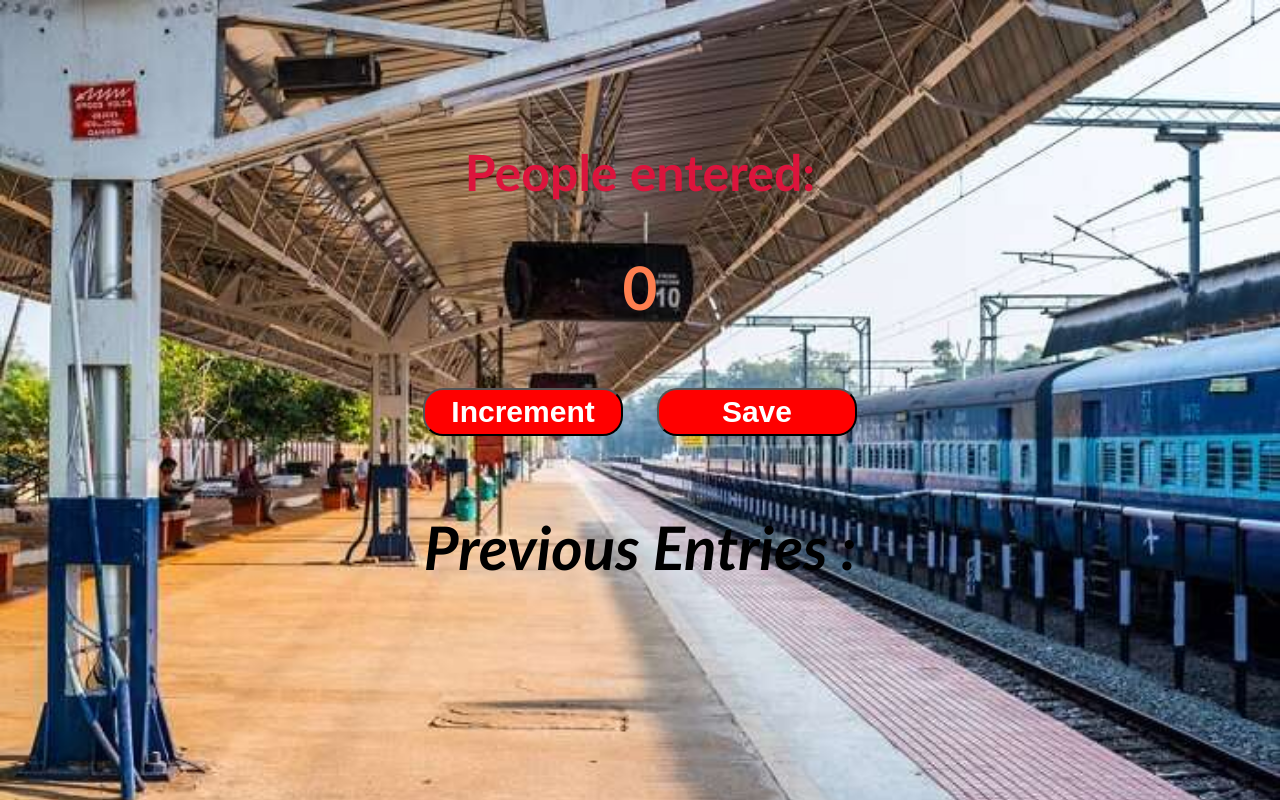
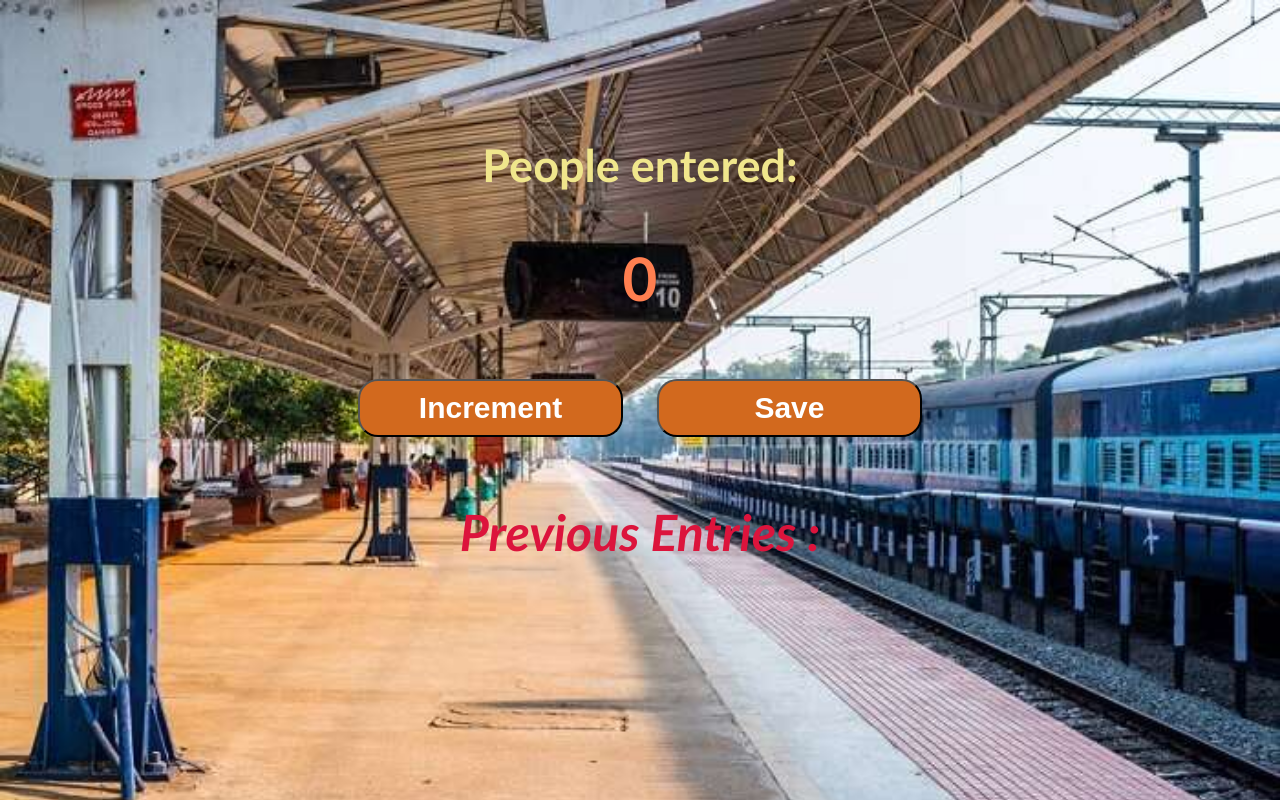
Before and after one commit to aakankshaagr/Javascript-tutorial, a plain HTML site: page station/index.html in a window 1280 px wide. Drawn offline with Linux system fonts and the light colour scheme.

Commit message:
changed styling

```diff
--- a/blackjack/blackjack.css
+++ b/blackjack/blackjack.css
@@ -5,15 +5,19 @@ background-size: cover ;
 text-align:center;
 color:white;
 font-weight: bold;
-padding: 300px;
+padding: 50px;
+}
+*{
+    margin:10px;
 }
 h1{
     color:goldenrod;
-    font-size: 120px;
+    font-size: 70px;
 
 }
 p{
-    font-size: 80px;
+    font-size: 60px;
+    padding: 20px;
 }
 #message-el{
     font-style: italic;
@@ -21,9 +25,9 @@ p{
 }
 button {
     background-color: goldenrod;
-    width:900px;
+    width:600px;
     color: #016f32;
-    font-size: 100px;
+    font-size: 60px;
     font-weight: bolder;
     padding-top: 5px;
     padding-bottom: 5px;
--- a/station/index.css
+++ b/station/index.css
@@ -8,8 +8,8 @@ font-weight: bold;
 padding: 100px;
 }
 h1{
-    color:crimson;
-    font-size: 50px;
+    color:khaki;
+    font-size: 45px;
 
 }
 h2{
@@ -18,21 +18,21 @@ h2{
 
 }
 p{
-    font-size: 60px;
+    font-size: 50px;
 }
 #prev-count{
     font-style: italic;
-    color: black;
+    color: crimson;
 
 }
 button {
-    background-color: red;
-    width:200px;
+    background-color:chocolate;
+    width:265px;
     color: white;
     font-size: 30px;
     font-weight: bolder;
-    padding-top: 5px;
-    padding-bottom: 5px;
+    padding-top: 10px;
+    padding-bottom: 10px;
     border-radius: 20px;
     margin: 15px;
 }
```
